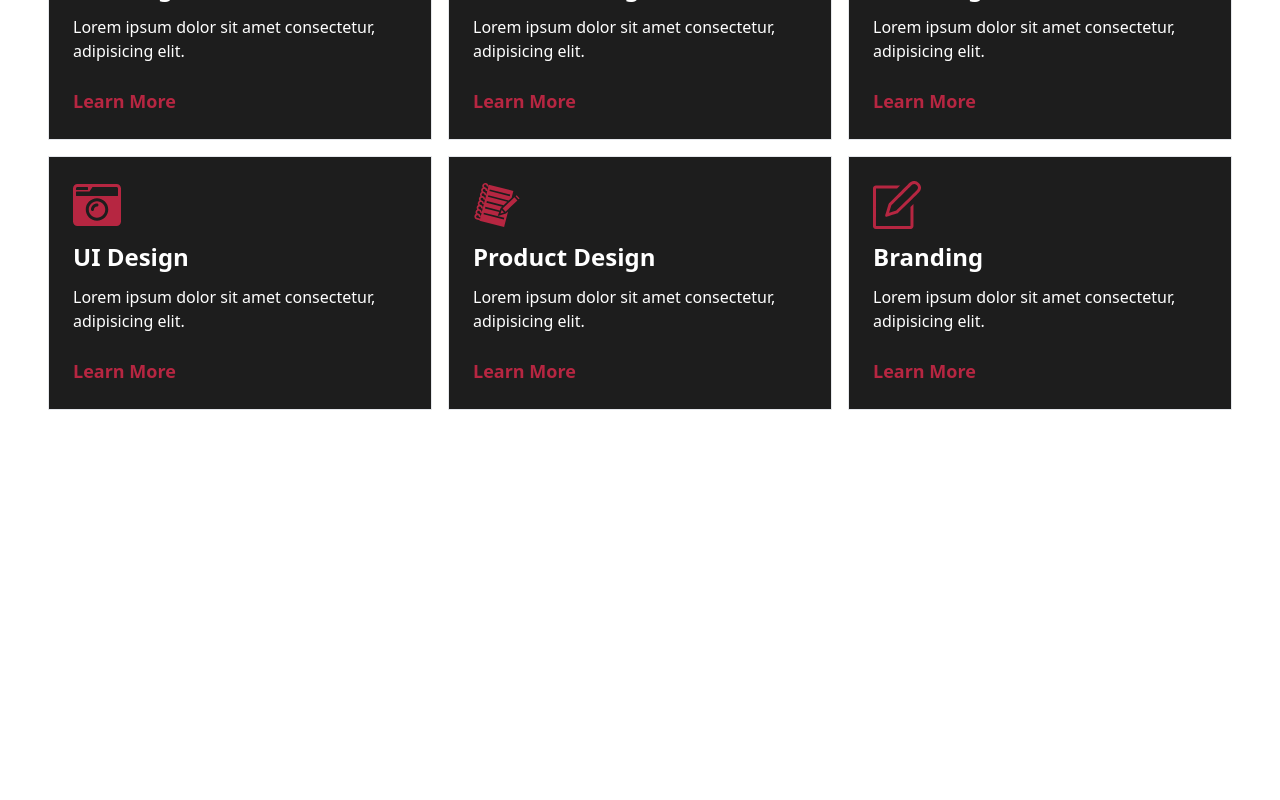
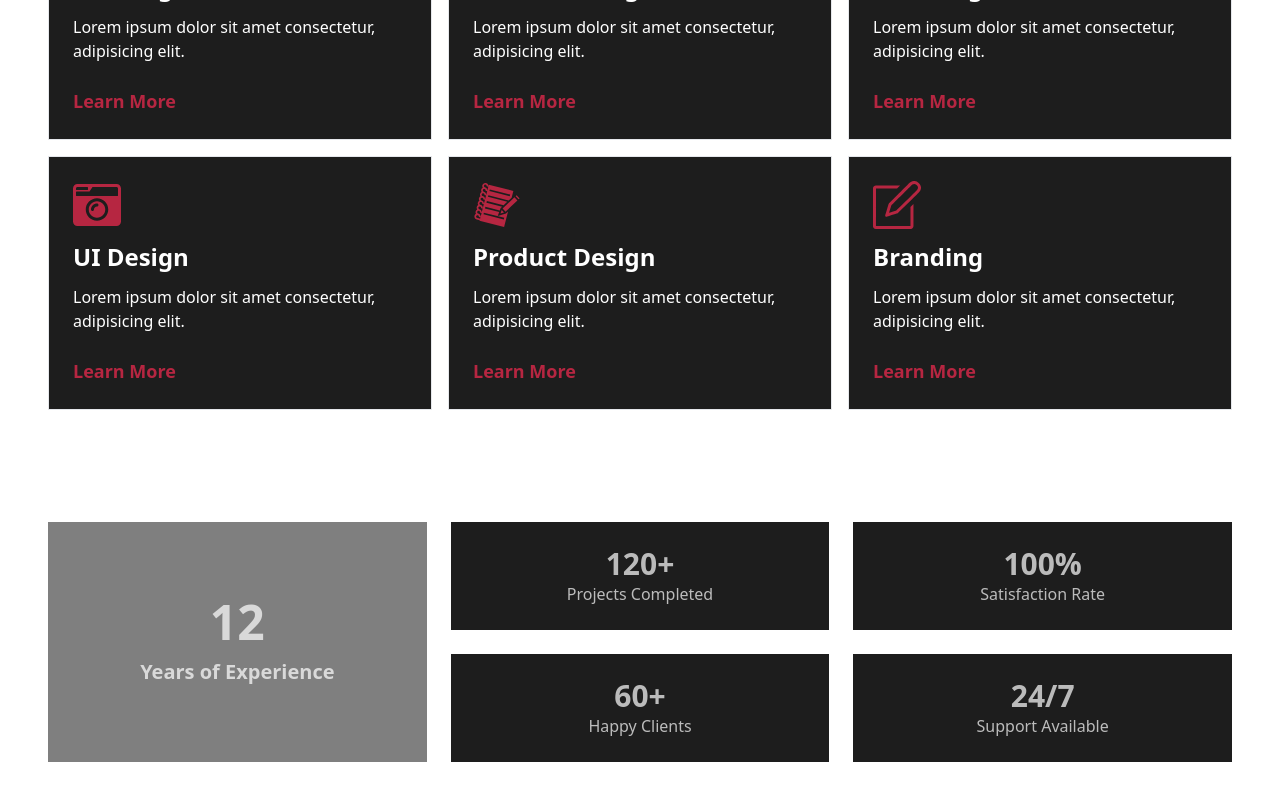
Before and after one commit to BaGorK/ppw-1, a React (Vite) app: page / in a window 1280 px wide. Shown: the part 969-1769 px from the top of the page. Before the commit the page ends 1435 px from the top, so only its background shows below. Built offline with nearby package versions, Linux system fonts and the light colour scheme.

Commit message:
feat: ppw-1 - experience section

```diff
--- a/src/App.tsx
+++ b/src/App.tsx
@@ -1,3 +1,4 @@
+import Experience from './components/Experience';
 import Hero from './components/Hero';
 import Navbar from './components/Navbar';
 import Skills from './components/Skills';
@@ -9,6 +10,7 @@ function App() {
         <Navbar />
         <Hero />
         <Skills />
+        <Experience />
       </div>
     </>
   );
--- /dev/null
+++ b/src/components/Experience.tsx
@@ -0,0 +1,38 @@
+function Experience() {
+  return (
+    <div className='dark:bg-black dark:text-white text-white/70 py-14'>
+      <div className='container'>
+        <div className='grid grid-cols-1 gap-6 sm:grid-cols-2 md:grid-cols-3'>
+          <div className='bg-black/50 p-4  grid place-items-center'>
+            <div className='text-center space-y-3 '>
+              <h2 className='text-5xl font-bold'>12</h2>
+              <p className='text-xl font-semibold'>Years of Experience</p>
+            </div>
+          </div>
+          <div className='grid grid-rows-2 gap-6'>
+            <div className='text-center p-6 bg-dark'>
+              <h2 className='text-3xl font-bold'>120+</h2>
+              <p className=''>Projects Completed</p>
+            </div>
+            <div className='text-center p-6 bg-dark'>
+              <h2 className='text-3xl font-bold'>60+</h2>
+              <p className=''>Happy Clients</p>
+            </div>
+          </div>
+          <div className='grid grid-rows-2 gap-6'>
+            <div className='text-center p-6 bg-dark'>
+              <h2 className='text-3xl font-bold'>100%</h2>
+              <p className=''>Satisfaction Rate</p>
+            </div>
+            <div className='text-center p-6 bg-dark'>
+              <h2 className='text-3xl font-bold'>24/7</h2>
+              <p className=''>Support Available</p>
+            </div>
+          </div>
+        </div>
+      </div>
+    </div>
+  );
+}
+
+export default Experience;
```
